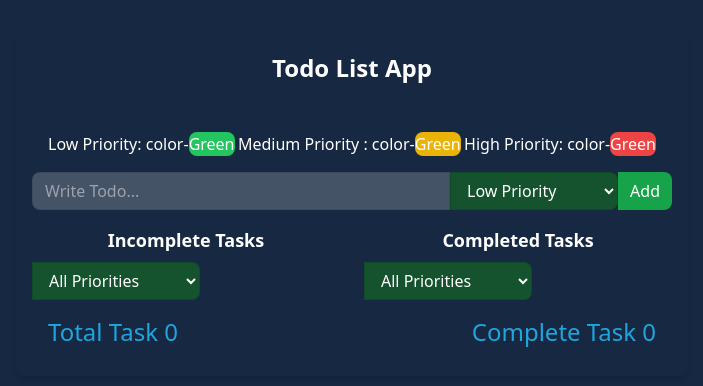
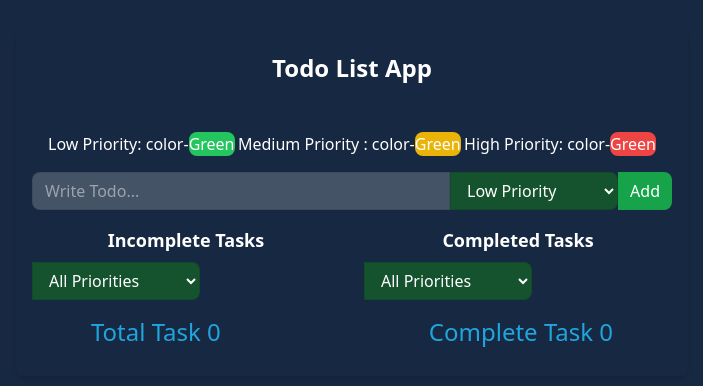
Before and after one commit to BorhanBappy/QtecTodoAPP, a React (Vite) app: page / in a window 1280 px wide. Shown: the top 386 px of the page, without its empty margins (288-991 px from the left). Built offline with nearby package versions, Linux system fonts and the light colour scheme.

Commit message:
updatetotalTaskStyling

```diff
--- a/src/App.jsx
+++ b/src/App.jsx
@@ -88,7 +88,7 @@
               <Priority Todo={completedTodos} />
             </div>
           </div>
-          <div className="flex flex-col justify-between items-center md:flex-row  p-4 text-2xl text-[#20A6DF]">
+          <div className="flex flex-col justify-center gap-4 md:gap-52 items-center md:flex-row  p-4 text-2xl text-[#20A6DF]">
             <h1>Total Task {todos.length}</h1>
             <h1>Complete Task {completedTodos.length}</h1>
           </div>
```
